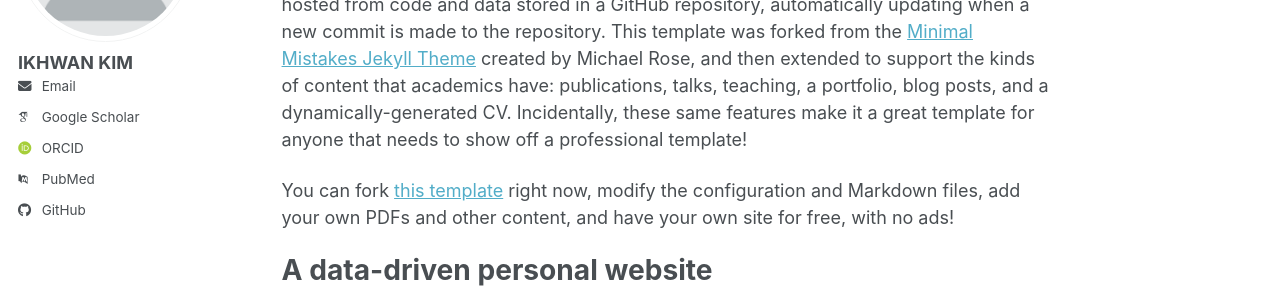
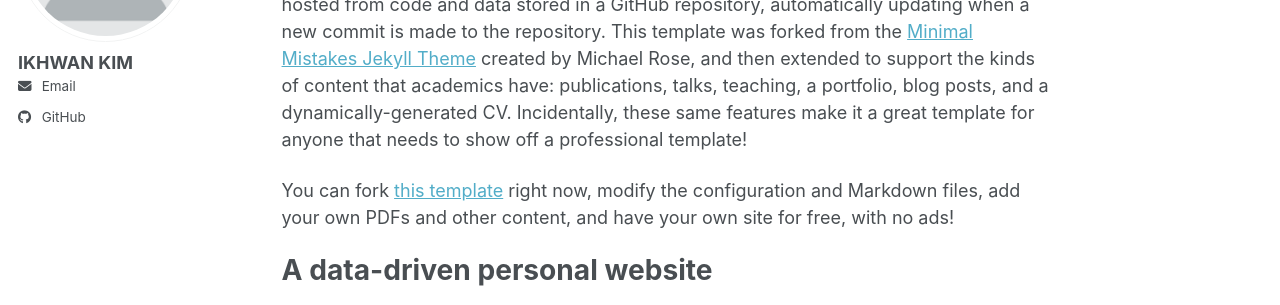
Before and after one commit to ikhwan-kim-rf/ikhwan-kim-rf, a Jekyll site: the page built from _pages/about.md, in a window 1280 px wide. Shown: the part 232-537 px from the top of the page. Built offline with Jekyll 4.4.1, drawn with Linux system fonts in a browser that asks for light colours; some web fonts are replaced; a script bundle is joined from its source files by our own code; library files that are not in the unit come from our copies.

Commit message:
Comment out academic website URLs
Comment out academic website URLs in the config file.

```diff
--- a/_config.yml
+++ b/_config.yml
@@ -33,18 +33,18 @@ author:
   email            : "ikhwan.kim.rf@gmail.com"
 
   # Academic websites
-  academia         : # URL
-  arxiv            : # URL - Update with the correct link to your profile
-  googlescholar    : "https://scholar.google.com/citations?user=PS_CX0AAAAAJ"
-  inspire-hep      : # URL
-  impactstory      : # URL
-  orcid            : "https://orcid.org/yourorcidurl"
-  semantic         : # URL
-  ssrn             : # URL
-  pubmed           : "https://www.ncbi.nlm.nih.gov/pubmed/?term=john+snow"
-  researchgate     : # URL
-  scopus           : # URL
-  zotero           : # URL
+  #academia         : # URL
+  #arxiv            : # URL - Update with the correct link to your profile
+  #googlescholar    : "https://scholar.google.com/citations?user=PS_CX0AAAAAJ"
+  #inspire-hep      : # URL
+  #impactstory      : # URL
+  #orcid            : "https://orcid.org/yourorcidurl"
+  #semantic         : # URL
+  #ssrn             : # URL
+  #pubmed           : "https://www.ncbi.nlm.nih.gov/pubmed/?term=john+snow"
+  #researchgate     : # URL
+  #scopus           : # URL
+  #zotero           : # URL
 
 
   # Repositories and software development
```
